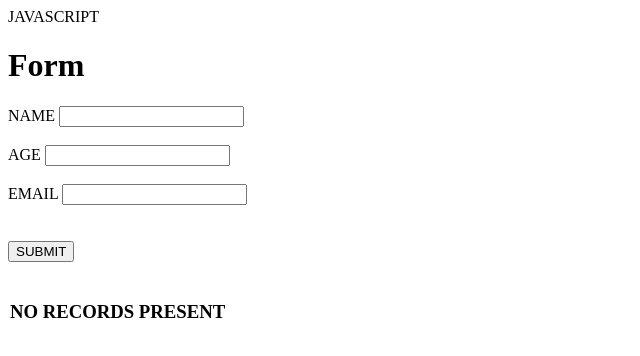
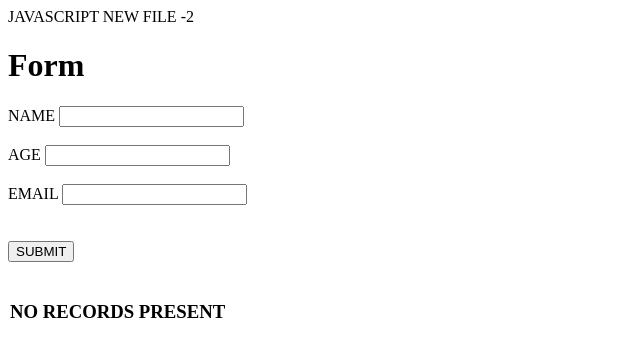
Before and after one commit to yashdani55/abcdefghi, a plain HTML site: page index.html in a window 1280 px wide. Shown: the whole page, without its empty margins (0-640 px from the left). Drawn offline with Linux system fonts and the light colour scheme.

Commit message:
edit for branch-2

```diff
--- a/index.html
+++ b/index.html
@@ -8,6 +8,7 @@
   </head>
   <body>
 JAVASCRIPT
+NEW FILE -2
     <h1>Form</h1>
     <form>
       <div>
```
